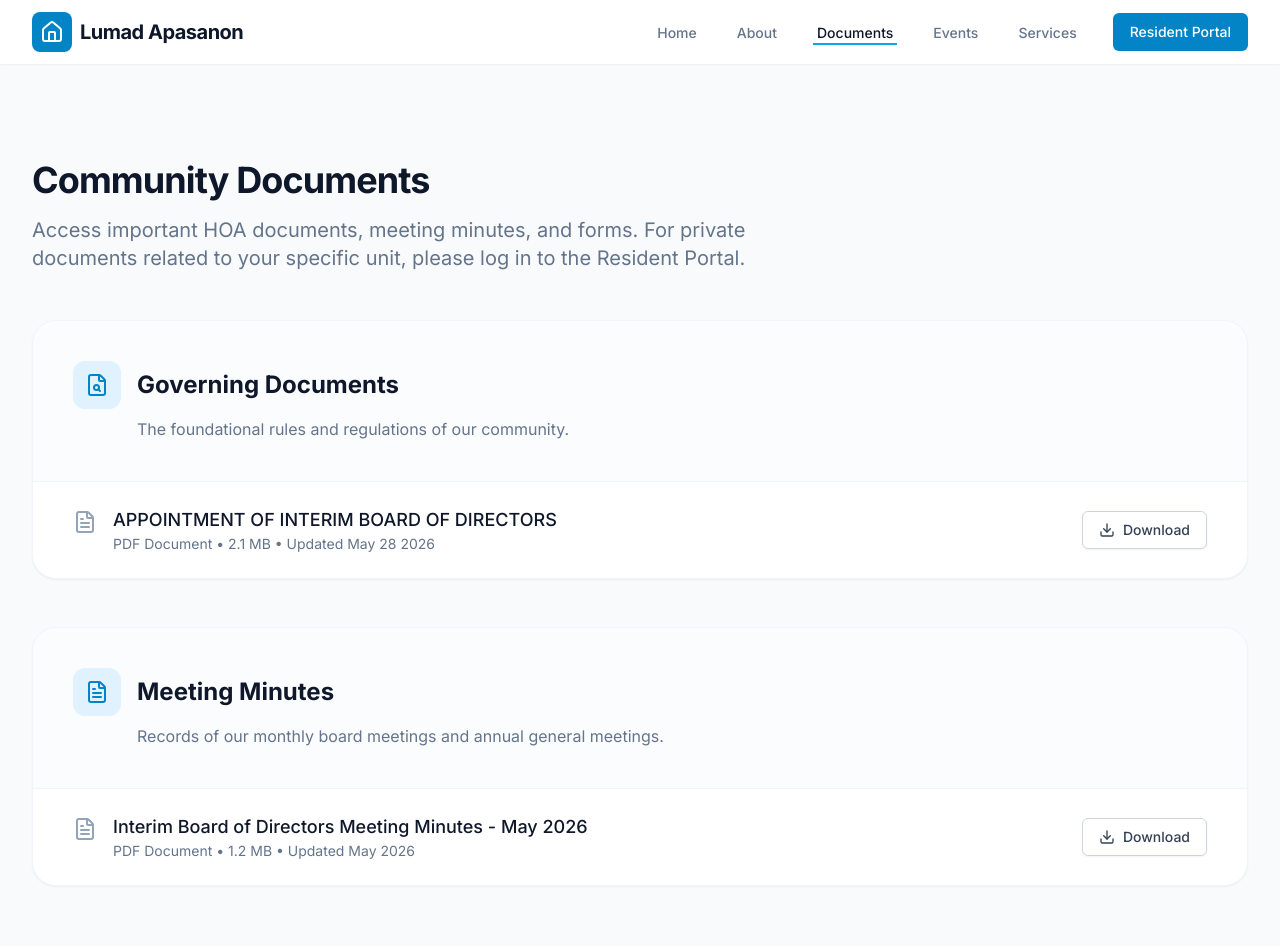
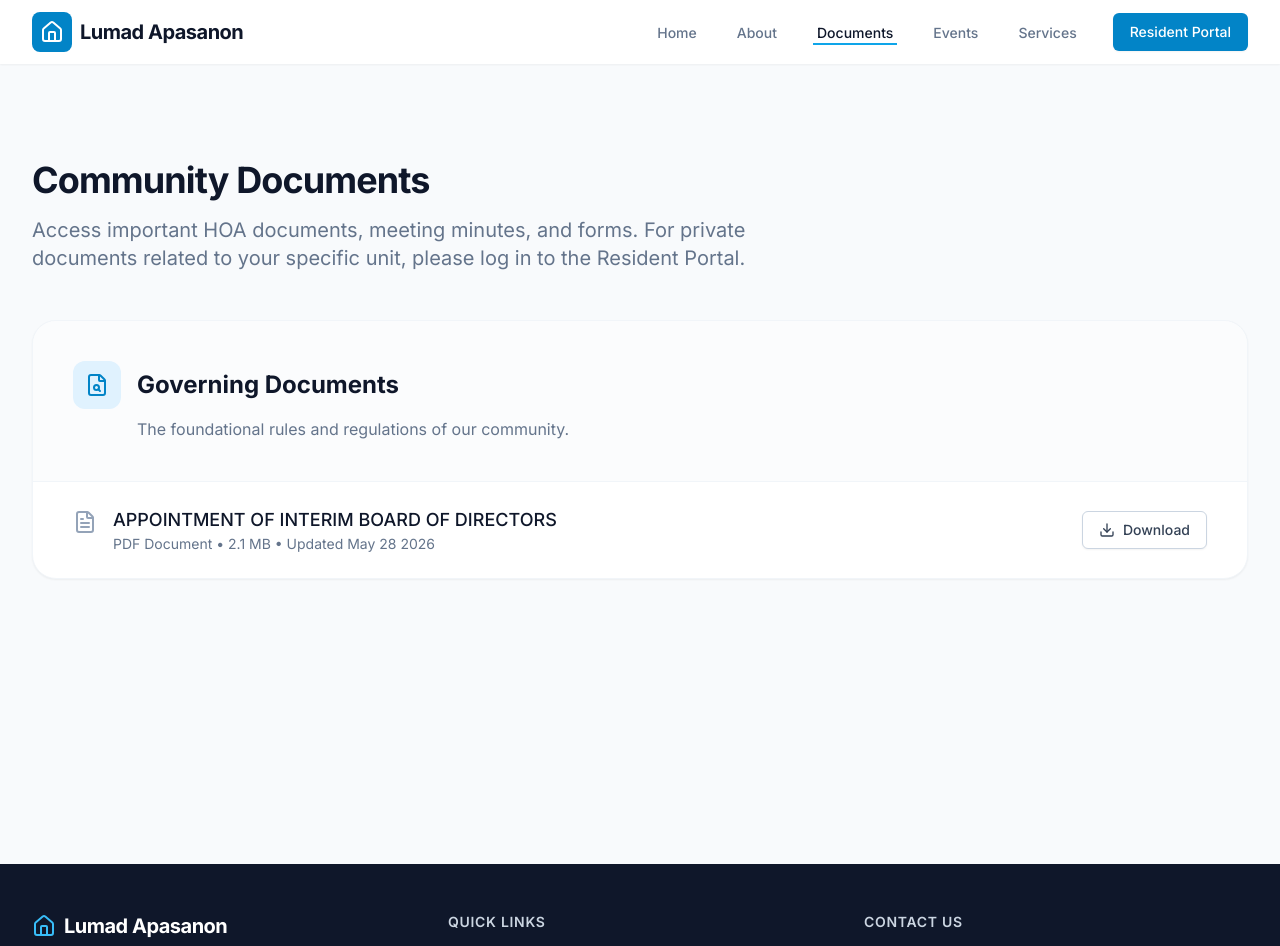
Before and after one commit to eugenepuyod/lumad-apasanon-hoa, a Vue app: page /documents in a window 1280 px wide. Shown: the top 946 px of the page. Built offline with nearby package versions, Linux system fonts and the light colour scheme.

Commit message:
Initial commit

```diff
--- a/src/views/DocumentsView.vue
+++ b/src/views/DocumentsView.vue
@@ -7,21 +7,21 @@ const documentCategories = [
     description: 'The foundational rules and regulations of our community.',
     icon: FileSearch,
     files: [
-      { name: 'APPOINTMENT OF INTERIM BOARD OF DIRECTORS', size: '2.1 MB', date: 'May 28 2026' },
+      { name: 'APPOINTMENT OF INTERIM BOARD OF DIRECTORS', size: '2.1 MB', date: 'May 28 2026', file: '/pdfs/Appointment-of-interim-board-of-directors.pdf', },
       // { name: 'Bylaws', size: '4.5 MB', date: 'Mar 2015' },
       // { name: 'CC&Rs (Covenants, Conditions, and Restrictions)', size: '6.8 MB', date: 'Mar 2015' },
     ]
   },
-  {
-    title: 'Meeting Minutes',
-    description: 'Records of our monthly board meetings and annual general meetings.',
-    icon: FileText,
-    files: [
-      { name: 'Interim Board of Directors Meeting Minutes - May 2026', size: '1.2 MB', date: 'May 2026' },
-      // { name: 'Board Meeting Minutes - March 2026', size: '1.1 MB', date: 'Mar 2026' },
-      // { name: 'Annual General Meeting 2025', size: '3.4 MB', date: 'Dec 2025' },
-    ]
-  },
+  // {
+  //   title: 'Meeting Minutes',
+  //   description: 'Records of our monthly board meetings and annual general meetings.',
+  //   icon: FileText,
+  //   files: [
+  //     { name: 'Interim Board of Directors Meeting Minutes - May 2026', size: '1.2 MB', date: 'May 2026' },
+  //     // { name: 'Board Meeting Minutes - March 2026', size: '1.1 MB', date: 'Mar 2026' },
+  //     // { name: 'Annual General Meeting 2025', size: '3.4 MB', date: 'Dec 2025' },
+  //   ]
+  // },
   // {
   //   title: 'Forms & Applications',
   //   description: 'Downloadable forms for various requests and registrations.',
@@ -34,20 +34,27 @@ const documentCategories = [
   // }
 ]
 
-const handleDownload = (fileName) => {
-  // Create a dummy text blob for demonstration since real PDFs aren't available
-  const content = `This is a placeholder document for: ${fileName}\n\nIn a fully integrated backend, this would download the actual PDF file.`
-  const blob = new Blob([content], { type: 'text/plain' })
-  const url = URL.createObjectURL(blob)
+const handleDownloadAppointment = (file) => {
+  const a = document.createElement('a')
+  a.href = file.file
+  a.download = file.name + '.pdf'
+  a.click()
+}
 
-  const a = document.createElement('a')
-  a.href = url
-  a.download = `${fileName.replace(/\s+/g, '_')}.txt`
-  document.body.appendChild(a)
-  a.click()
-  document.body.removeChild(a)
-  URL.revokeObjectURL(url)
-}
+// const handleDownload = (fileName) => {
+//   // Create a dummy text blob for demonstration since real PDFs aren't available
+//   const content = `This is a placeholder document for: ${fileName}\n\nIn a fully integrated backend, this would download the actual PDF file.`
+//   const blob = new Blob([content], { type: 'text/plain' })
+//   const url = URL.createObjectURL(blob)
+
+//   const a = document.createElement('a')
+//   a.href = url
+//   a.download = `${fileName.replace(/\s+/g, '_')}.txt`
+//   document.body.appendChild(a)
+//   a.click()
+//   document.body.removeChild(a)
+//   URL.revokeObjectURL(url)
+// }
 </script>
 
 <template>
@@ -83,7 +90,7 @@ const handleDownload = (fileName) => {
                   <p class="text-sm text-secondary-500">PDF Document • {{ file.size }} • Updated {{ file.date }}</p>
                 </div>
               </div>
-              <button @click="handleDownload(file.name)" class="btn-outline sm:w-auto w-full group-hover:border-primary-500 group-hover:text-primary-600">
+              <button @click="handleDownloadAppointment(file)" class="btn-outline sm:w-auto w-full group-hover:border-primary-500 group-hover:text-primary-600">
                 <Download class="h-4 w-4 mr-2" />
                 Download
               </button>
```
Also changed, not shown: 1 other file (tests, documents, lock files or other folders).
